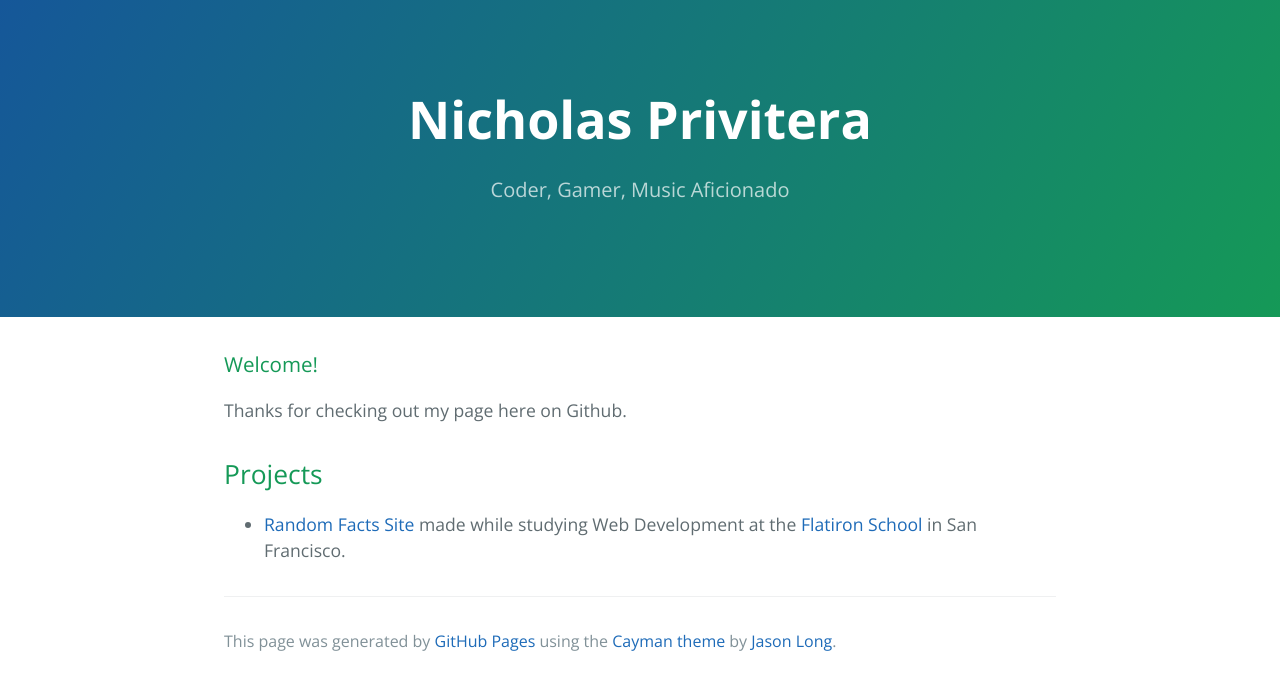
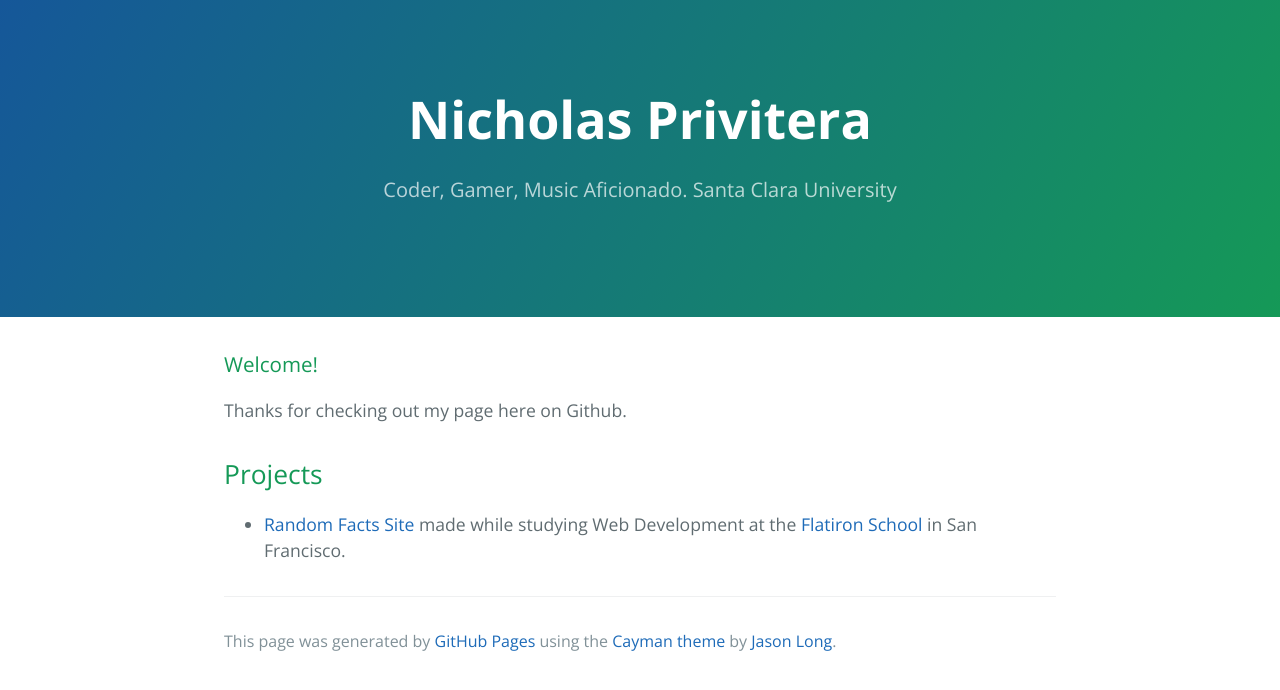
Before and after one commit to NickPriv/nickpriv.github.io, a plain HTML site: page index.html in a window 1280 px wide. Drawn offline with nearby package versions, Linux system fonts and the light colour scheme.

Commit message:
Update index.html

```diff
--- a/index.html
+++ b/index.html
@@ -12,7 +12,7 @@
   <body>
     <section class="page-header">
       <h1 class="project-name">Nicholas Privitera</h1>
-      <h2 class="project-tagline">Coder, Gamer, Music Aficionado</h2>
+      <h2 class="project-tagline">Coder, Gamer, Music Aficionado. Santa Clara University</h2>
     </section>
 
     <section class="main-content">
```
